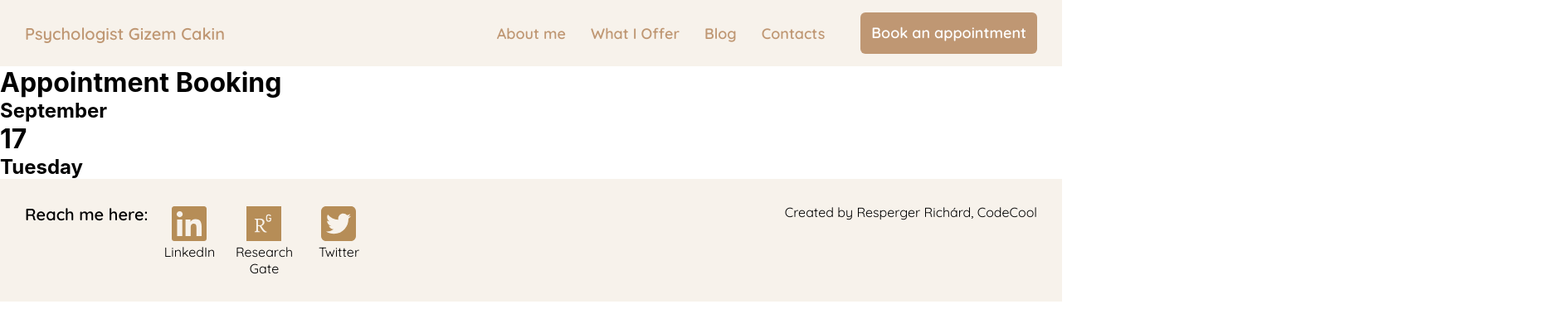
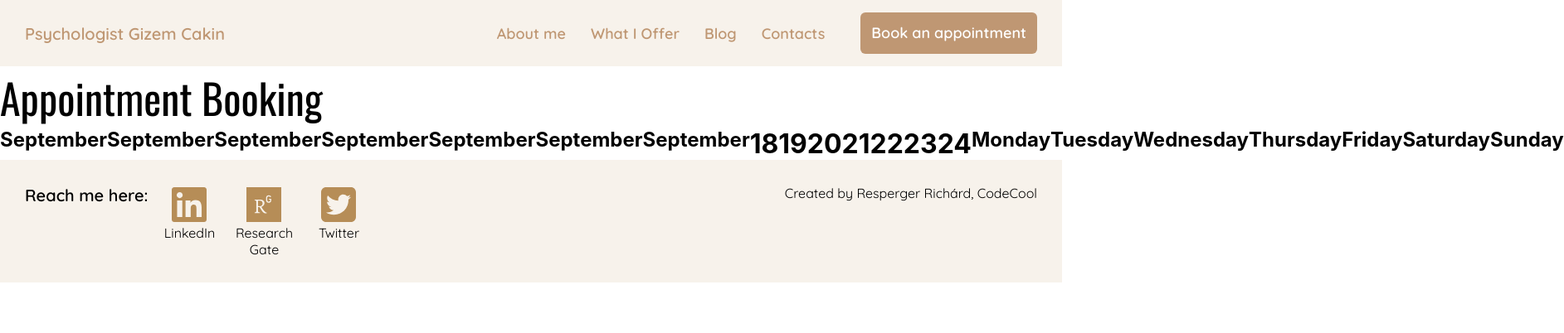
Before and after one commit to 4rrichard/psychology-website, a React (Create React App) app in the folder psychology-website/: page /appointment in a window 1280 px wide. Shown: the top 402 px of the page at 83% size, 1885 px wide, since content can reach past the window. Built offline with nearby package versions, Linux system fonts and the light colour scheme.

Commit message:
luxen-api-get-7-days

```diff
--- /dev/null
+++ b/psychology-website/src/components/Appointment.css
@@ -0,0 +1,9 @@
+.appointment-title {
+  font-family: "Oswald", sans-serif;
+  font-weight: 400;
+  font-size: 50px;
+}
+
+.appointment .appointment--fulldate {
+  display: flex;
+}/*# sourceMappingURL=Appointment.css.map */
--- a/psychology-website/src/components/Appointment.jsx
+++ b/psychology-website/src/components/Appointment.jsx
@@ -1,18 +1,52 @@
 import React from "react";
-import { DateTime } from "luxon";
+import { DateTime, Info, Interval } from "luxon";
+import "./Appointment.css";
 
 function Appointment() {
-  const month = DateTime.now().toFormat("MMMM");
-  const day = DateTime.now().toFormat("dd");
+  const day = DateTime.local(2022, 9, 20, { locale: "en" }).day;
+
+  const weekdays = Info.weekdays("long", { locale: "en" });
+
+  const weekday = DateTime.local(2022, 9, 20, { locale: "en" }).weekdayLong;
+  const month = DateTime.local(2022, 9, 20, { locale: "en" }).monthLong;
+  const year = DateTime.local(2022, 9, 20, { locale: "en" }).year;
+
+  const start = DateTime.local(2022, 9, 18, { locale: "en" });
+  const end = DateTime.local(2022, 9, 25, { locale: "en" });
+
+  const interval = Interval.fromDateTimes(start, end);
+
+  function* days(interval) {
+    let cursor = interval.start.startOf("day");
+    while (cursor < interval.end) {
+      yield cursor;
+      cursor = cursor.plus({ days: 1 });
+    }
+  }
+
+  const dateArray = Array.from(days(interval));
+  const daysOfSept = dateArray.map((dates) => dates.c).map((date) => date.day);
+
+  const septArray = [];
+  for (let i = 0; i < 7; i++) {
+    septArray.push(month);
+  }
 
   return (
     <>
       <h1 className="appointment-title">Appointment Booking</h1>
       <div className="appointment">
         <div className="appointment--fulldate">
-          <h2 className="appointment-month">{month}</h2>
-          <h1 className="appointment-date">{day}</h1>
-          <h2 className="appointment-day">Tuesday</h2>
+          {septArray.map((sept) => (
+            <h2 className="appointment-month">{sept}</h2>
+          ))}
+
+          {daysOfSept.map((days) => (
+            <h1 className="appointment-date">{days}</h1>
+          ))}
+          {weekdays.map((weekday) => (
+            <h2 className="appointment-day">{weekday}</h2>
+          ))}
         </div>
       </div>
     </>
--- /dev/null
+++ b/psychology-website/src/components/Appointment.scss
@@ -0,0 +1,10 @@
+.appointment-title {
+  font-family: "Oswald", sans-serif;
+  font-weight: 400;
+  font-size: 50px;
+}
+.appointment {
+  .appointment--fulldate {
+    display: flex;
+  }
+}
```
Also changed, not shown: 1 other file (tests, documents, lock files or other folders).
